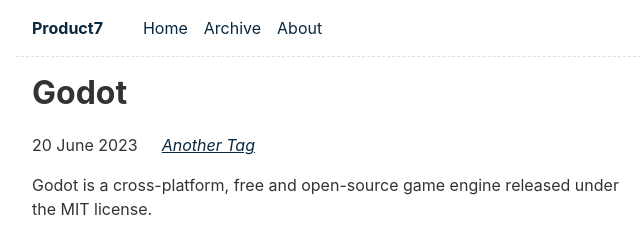
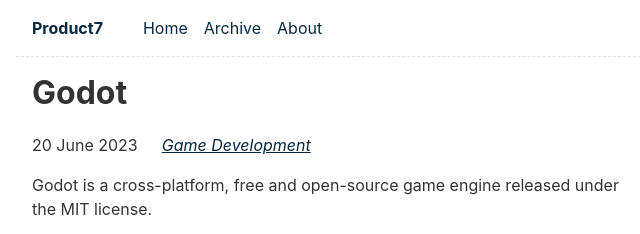
Before and after one commit to product7/product7.github.io, an Eleventy site: page content/blog/firstpost.md in a window 1280 px wide. Shown: the top 234 px of the page, 304-944 px from the left. Built offline with nearby package versions, Linux system fonts and the light colour scheme; Eleventy itself is replaced by a stand-in of ours; files that its build step writes are made by us from their sources.

Commit message:
update first post

```diff
--- a/content/blog/firstpost.md
+++ b/content/blog/firstpost.md
@@ -3,7 +3,7 @@ title: Godot
 description: Open source game engine
 date: 2023-06-20
 tags:
-  - another tag
+  - Game Development
 ---
 Godot is a cross-platform, free and open-source game engine released under the MIT license.
 
```
